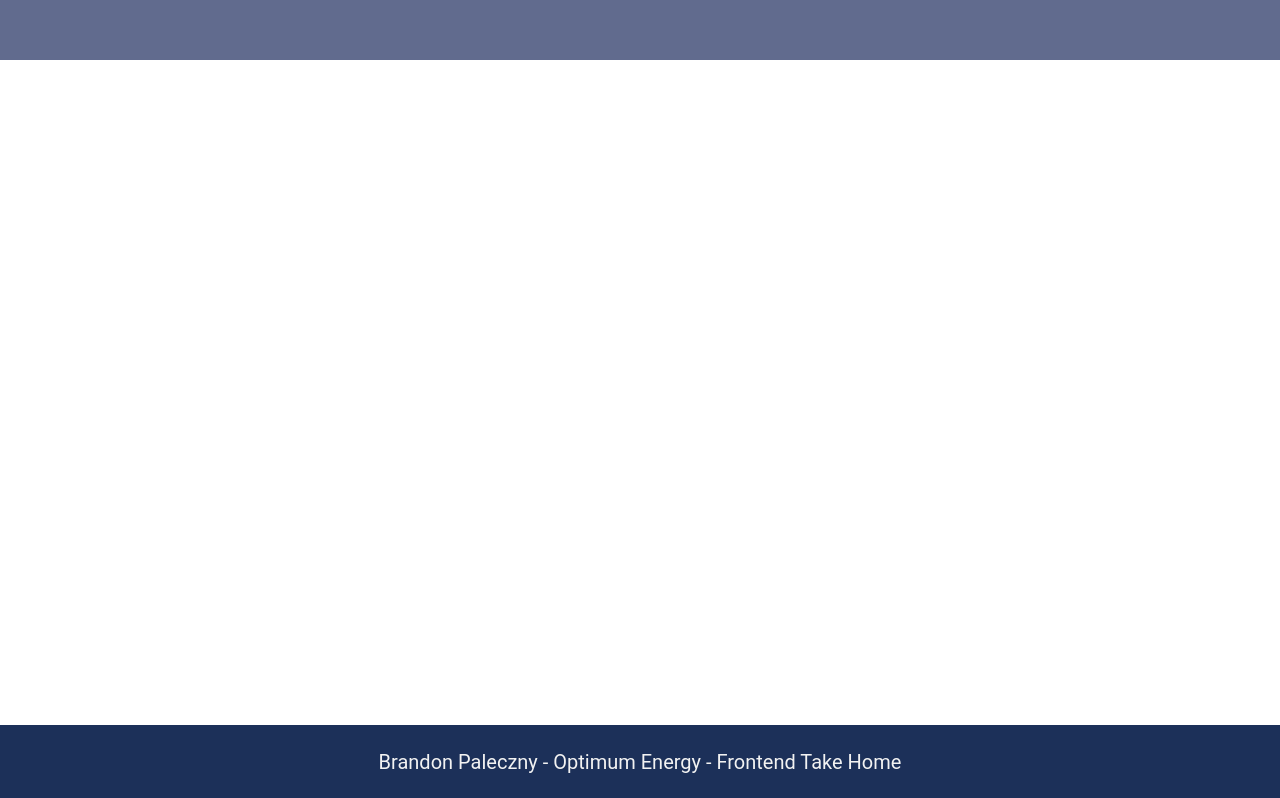
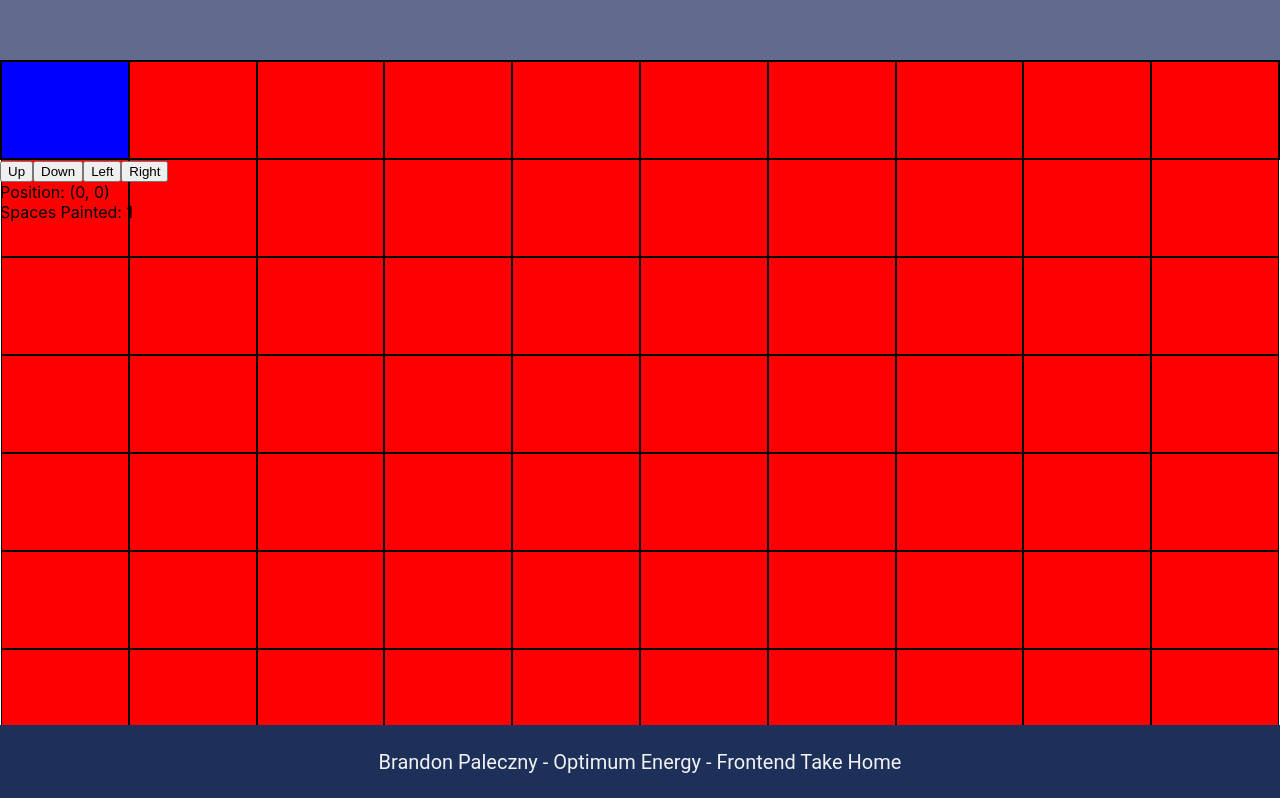
Before and after one commit to Paleczny/robot-painter, a React (Vite) app: page / in a window 1280 px wide. Shown: the top 798 px of the page. Built offline with nearby package versions, Linux system fonts and the light colour scheme.

Commit message:
feature/robot - add robot controller and grid

```diff
--- /dev/null
+++ b/src/components/Grid/Grid.css
@@ -0,0 +1,22 @@
+
+.grid {
+    display: grid;
+    border: 1px solid black;
+    grid-template-columns: 1fr 1fr 1fr 1fr 1fr 1fr 1fr 1fr 1fr 1fr;
+    height: 100px;
+}
+
+.row {
+
+}
+
+.cell {
+    background-color: red;
+    width: 100%;
+    height: 100%;
+    border: 1px solid black;
+}
+
+.painted {
+    background-color: blue;
+}
--- /dev/null
+++ b/src/components/Grid/Grid.tsx
@@ -0,0 +1,24 @@
+import './Grid.css'; // Create a CSS file for grid styling
+
+interface GridProps{
+    grid: [][]
+}
+const Grid = ({grid}:GridProps) => {
+
+    return (
+        <div className="grid">
+            {grid.map((row: [], rowIndex: number ) => (
+                <div key={rowIndex} className="row">
+                    {row.map((col, colIndex: number) => (
+                        <div
+                            key={colIndex}
+                            className={`cell ${col ? 'painted' : ''}`}
+                        ></div>
+                    ))}
+                </div>
+            ))}
+        </div>
+    );
+};
+
+export default Grid;
--- /dev/null
+++ b/src/components/RobotController.tsx
@@ -0,0 +1,53 @@
+
+import {useState, useEffect} from 'react';
+
+
+interface RobotControllerProps {
+    onMove: (x: number, y: number) => void;
+}
+
+const RobotController = ({onMove}: RobotControllerProps) => {
+    const [position, setPosition] = useState({x: 0, y: 0});
+    const [painted, setPainted] = useState<string[]>([]);
+
+    useEffect(() => {
+        onMove(position.x, position.y);
+        setPainted((prev) => [...prev, `${position.x},${position.y}`]);
+    }, [position, onMove]);
+
+    const move = (direction: string): void => {
+        setPosition((prev) => {
+            let {x, y} = prev;
+            switch (direction) {
+                case 'up':
+                    x = x > 0 ? x - 1 : x;
+                    break;
+                case 'down':
+                    x = x < 9 ? x + 1 : x;
+                    break;
+                case 'left':
+                    y = y > 0 ? y - 1 : y;
+                    break;
+                case 'right':
+                    y = y < 9 ? y + 1 : y;
+                    break;
+                default:
+                    break;
+            }
+            return {x, y};
+        });
+    };
+
+    return (
+        <div>
+            <button onClick={() => move('up')}>Up</button>
+            <button onClick={() => move('down')}>Down</button>
+            <button onClick={() => move('left')}>Left</button>
+            <button onClick={() => move('right')}>Right</button>
+            <div>Position: ({position.x}, {position.y})</div>
+            <div>Spaces Painted: {new Set(painted).size}</div>
+        </div>
+    );
+};
+
+export default RobotController;
--- a/src/pages/Home/Home.tsx
+++ b/src/pages/Home/Home.tsx
@@ -1,13 +1,34 @@
 import './Home.css'
+import Grid from "../../components/Grid/Grid.tsx";
+import RobotController from "../../components/RobotController.tsx";
+import {useCallback, useState} from "react";
 
 function Home() {
+    const gridSize = 10;
+    const initialGrid = Array(gridSize).fill(Array(gridSize).fill(false));
+    const [, setRobotPosition] = useState({x: 0, y: 0});
+    const [grid, setGrid] = useState(initialGrid);
 
+    const paintCell = useCallback((x: number, y: number): void => {
+        setGrid((prevGrid) => {
+            const newGrid = [...prevGrid];
+            newGrid[y] = [...newGrid[y]];
+            newGrid[y][x] = true;
+            return newGrid;
+        });
+    }, []);
 
-  return (
-    <>
+    const handleRobotMove = useCallback((x: number, y: number): void => {
+        setRobotPosition({x, y});
+        paintCell(x, y);
+    }, [paintCell]);
 
-    </>
-  )
+    return (
+        <>
+            <Grid grid={grid}/>
+            <RobotController onMove={handleRobotMove}/>
+        </>
+    )
 }
 
 export default Home
```
